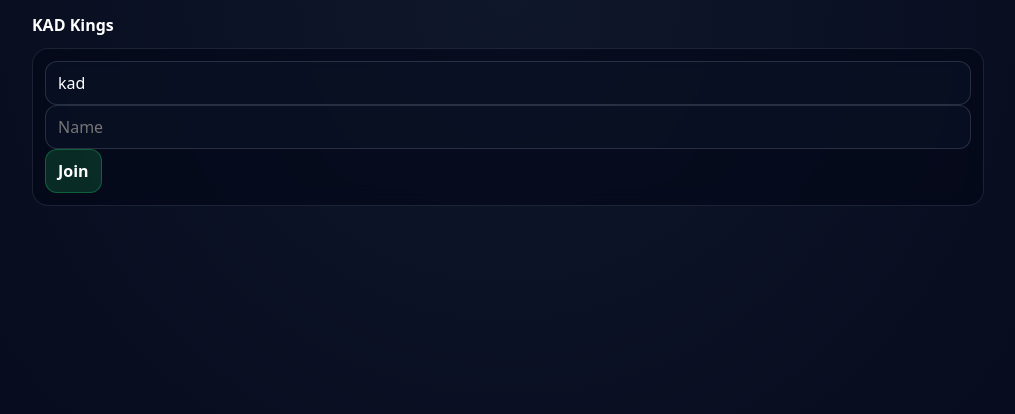
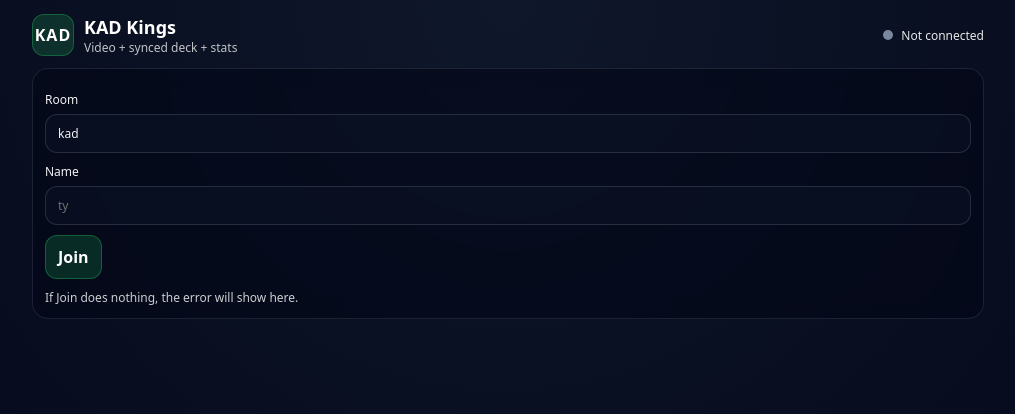
Before and after one commit to wbgl-blip/kadkings, a Next.js app: page / in a window 1280 px wide. Shown: the top 414 px of the page, without its empty margins (132-1147 px from the left). Built offline with nearby package versions, Linux system fonts and the light colour scheme.

Commit message:
Refactor page.tsx for readability and reliability
Refactor code for improved readability and reliability. Changes include using a clone function for state management, ensuring proper handling of null values, and enhancing the user interface elements.

```diff
--- a/app/page.tsx
+++ b/app/page.tsx
@@ -1,6 +1,6 @@
 "use client";
 
-import React, { useEffect, useMemo, useRef, useState } from "react";
+import React, { useMemo, useRef, useState } from "react";
 import { Room, RoomEvent, Track } from "livekit-client";
 
 /* =========================
@@ -40,10 +40,15 @@ function shuffle<T>(arr: T[]): T[] {
 
 function buildDeck() {
   const suits = ["♠", "♥", "♦", "♣"];
-  const ranks = ["A","2","3","4","5","6","7","8","9","10","J","Q","K"];
+  const ranks = ["A", "2", "3", "4", "5", "6", "7", "8", "9", "10", "J", "Q", "K"];
   const d: string[] = [];
   for (const r of ranks) for (const s of suits) d.push(`${r}${s}`);
   return d;
+}
+
+function clone<T>(obj: T): T {
+  // more reliable than structuredClone across mobile browsers
+  return JSON.parse(JSON.stringify(obj));
 }
 
 function encode(obj: any) {
@@ -65,13 +70,14 @@ function decode(buf: Uint8Array) {
 export default function Page() {
   const roomRef = useRef<Room | null>(null);
   const me = useRef<string>("");
-
   const videoRef = useRef<HTMLDivElement>(null);
 
   const [roomCode, setRoomCode] = useState("kad");
   const [name, setName] = useState("");
 
   const [connected, setConnected] = useState(false);
+  const [joining, setJoining] = useState(false);
+  const [errMsg, setErrMsg] = useState<string>("");
 
   const [state, setState] = useState<GameState>({
     host: null,
@@ -86,9 +92,9 @@ export default function Page() {
 
   function ensureTile(id: string) {
     const root = videoRef.current;
-    if (!root) return;
+    if (!root) return null;
 
-    let el = root.querySelector(`[data-id="${id}"]`) as HTMLDivElement;
+    let el = root.querySelector(`[data-id="${CSS.escape(id)}"]`) as HTMLDivElement | null;
 
     if (!el) {
       el = document.createElement("div");
@@ -111,6 +117,19 @@ export default function Page() {
     return el;
   }
 
+  async function attachLocalTracks(room: Room) {
+    // local tracks exist only after enabling cam/mic
+    room.localParticipant.videoTrackPublications.forEach((pub) => {
+      const track = pub.track;
+      if (!track) return;
+      const tile = ensureTile(me.current);
+      if (!tile) return;
+      if (track.kind === Track.Kind.Video) {
+        track.attach(tile.querySelector("video")!);
+      }
+    });
+  }
+
   /* =========================
      NETWORK
   ========================= */
@@ -119,10 +138,7 @@ export default function Page() {
     const r = roomRef.current;
     if (!r) return;
 
-    await r.localParticipant.publishData(
-      encode(msg),
-      { reliable: true }
-    );
+    await r.localParticipant.publishData(encode(msg), { reliable: true });
   }
 
   /* =========================
@@ -144,38 +160,35 @@ export default function Page() {
     if (!r) return;
 
     if (state.host !== me.current) {
-      send({ type: "DRAW" });
+      await send({ type: "DRAW" });
       return;
     }
 
-    const next = structuredClone(state);
+    const next = clone(state);
 
     if (!next.deck.length) {
       next.deck = shuffle(buildDeck());
     }
 
     const card = next.deck.shift() || null;
-
     next.currentCard = card;
 
     ensurePlayer(next, me.current);
     next.players[me.current].cardsDrawn++;
 
     setState(next);
-    send({ type: "STATE", data: next });
+    await send({ type: "STATE", data: next });
   }
 
-  function changeDrink(n: number) {
-    const next = structuredClone(state);
-
+  async function changeDrink(n: number) {
+    const next = clone(state);
     ensurePlayer(next, me.current);
 
-    next.players[me.current].drinks =
-      Math.max(0, next.players[me.current].drinks + n);
+    next.players[me.current].drinks = Math.max(0, next.players[me.current].drinks + n);
 
     setState(next);
 
-    send({
+    await send({
       type: "UPDATE",
       id: me.current,
       patch: { drinks: next.players[me.current].drinks }
@@ -183,25 +196,41 @@ export default function Page() {
   }
 
   /* =========================
-     CONNECT
+     CONNECT / DISCONNECT
   ========================= */
 
   async function connect() {
-    if (!roomCode || !name) return alert("Enter name + room");
+    setErrMsg("");
 
-    const res = await fetch(
-      `/api/token?room=${roomCode}&name=${name}`
-    );
+    const roomName = roomCode.trim();
+    const identity = name.trim();
 
+    if (!roomName || !identity) {
+      setErrMsg("Enter a room + name.");
+      return;
+    }
+
+    setJoining(true);
+
+    try {
+      // 1) get token + url
+      const res = await fetch(`/api/token?room=${encodeURIComponent(roomName)}&name=${encodeURIComponent(identity)}`);
       const data = await res.json();
 
+      if (!res.ok) {
+        throw new Error(data?.error || `Token API failed (${res.status})`);
+      }
+      if (!data?.token || !data?.url) {
+        throw new Error("Token API returned missing token/url.");
+      }
+
+      // 2) connect
       const room = new Room();
       roomRef.current = room;
+      me.current = identity;
 
-    me.current = name;
-
-    room.on(RoomEvent.TrackSubscribed, (track, _, p) => {
-      const tile = ensureTile(p.identity);
+      room.on(RoomEvent.TrackSubscribed, (track, _pub, participant) => {
+        const tile = ensureTile(participant.identity);
         if (!tile) return;
 
         if (track.kind === Track.Kind.Video) {
@@ -213,17 +242,18 @@ export default function Page() {
         const msg = decode(buf);
         if (!msg) return;
 
-      if (msg.type === "STATE") {
-        setState(msg.data);
-      }
+        if (msg.type === "STATE") setState(msg.data);
 
         if (msg.type === "DRAW") {
-        if (state.host === me.current) draw();
+          // only host should execute draws
+          if (roomRef.current && me.current && state.host === me.current) {
+            draw();
+          }
         }
 
         if (msg.type === "UPDATE") {
           setState((s) => {
-          const n = structuredClone(s);
+            const n = clone(s);
             ensurePlayer(n, msg.id);
             Object.assign(n.players[msg.id], msg.patch);
             return n;
@@ -231,87 +261,192 @@ export default function Page() {
         }
       });
 
+      room.on(RoomEvent.Disconnected, () => {
+        setConnected(false);
+      });
+
+      // This is where it was likely failing for you; now you'll see the exact error.
       await room.connect(data.url, data.token);
 
-    const next = structuredClone(state);
+      // 3) mark connected so UI advances immediately
+      setConnected(true);
 
-    ensurePlayer(next, name);
+      // 4) initialize state (host if first)
+      const next = clone(state);
+      ensurePlayer(next, identity);
 
       if (!next.host) {
-      next.host = name;
+        next.host = identity;
         next.deck = shuffle(buildDeck());
       }
 
       setState(next);
-    send({ type: "STATE", data: next });
+      await send({ type: "STATE", data: next });
 
-    setConnected(true);
-
+      // 5) ask for camera/mic AFTER UI is advanced
+      // If permission denied, we still stay "connected" and show the error.
+      try {
         await room.localParticipant.setCameraEnabled(true);
         await room.localParticipant.setMicrophoneEnabled(true);
+        ensureTile(identity);
+        await attachLocalTracks(room);
+      } catch (e: any) {
+        setErrMsg(`Connected, but camera/mic blocked: ${e?.message || e}`);
+      }
+    } catch (e: any) {
+      setErrMsg(e?.message || String(e));
+      setConnected(false);
+      if (roomRef.current) {
+        try {
+          roomRef.current.disconnect();
+        } catch {}
+      }
+      roomRef.current = null;
+    } finally {
+      setJoining(false);
+    }
+  }
 
-    ensureTile(name);
+  function disconnect() {
+    setErrMsg("");
+    const r = roomRef.current;
+    if (r) {
+      try {
+        r.disconnect();
+      } catch {}
+    }
+    roomRef.current = null;
+    setConnected(false);
   }
 
   /* =========================
      UI
   ========================= */
 
-  const players = useMemo(
-    () => Object.values(state.players),
-    [state.players]
-  );
+  const players = useMemo(() => Object.values(state.players), [state.players]);
 
   return (
     <div className="app">
-      <h2>KAD Kings</h2>
+      <div className="topbar">
+        <div className="brand">
+          <div className="logo">KAD</div>
+          <div>
+            <div className="title">KAD Kings</div>
+            <div className="sub">Video + synced deck + stats</div>
+          </div>
+        </div>
+
+        <div className="status">
+          <span className="dot" style={{ background: connected ? "rgba(34,197,94,0.9)" : "rgba(148,163,184,0.9)" }} />
+          {connected ? "Connected" : "Not connected"}
+        </div>
+      </div>
 
       {!connected ? (
         <div className="card">
-          <input
-            placeholder="Room"
-            value={roomCode}
-            onChange={(e) => setRoomCode(e.target.value)}
-          />
+          <div className="field">
+            <div>Room</div>
+            <input value={roomCode} onChange={(e) => setRoomCode(e.target.value)} placeholder="kad" />
+          </div>
 
-          <input
-            placeholder="Name"
-            value={name}
-            onChange={(e) => setName(e.target.value)}
-          />
-
-          <button className="btn primary" onClick={connect}>
-            Join
-          </button>
+          <div className="field">
+            <div>Name</div>
+            <input value={name} onChange={(e) => setName(e.target.value)} placeholder="ty" />
           </div>
-      ) : (
-        <>
-          <div ref={videoRef} className="videoGrid" />
-
-          <div className="card">
-            <button className="deckBtn" onClick={draw}>
-              <div className="deckFace">DRAW</div>
-            </button>
-
-            <h1>{state.currentCard || "—"}</h1>
 
           <div className="row">
-              <button className="btn" onClick={() => changeDrink(1)}>
-                + Drink
-              </button>
-
-              <button className="btn" onClick={() => changeDrink(-1)}>
-                - Drink
+            <button className="btn primary" onClick={connect} disabled={joining}>
+              {joining ? "Joining..." : "Join"}
             </button>
           </div>
 
+          {errMsg ? (
+            <div className="note" style={{ color: "rgba(248,113,113,0.95)" }}>
+              {errMsg}
+            </div>
+          ) : (
+            <div className="note">
+              If Join does nothing, the error will show here.
+            </div>
+          )}
+        </div>
+      ) : (
+        <div className="grid2">
+          <div className="card">
+            <div className="cardHead">
+              <h2>Video</h2>
+              <button className="btn danger small" onClick={disconnect}>
+                Leave
+              </button>
+            </div>
+
+            {errMsg ? (
+              <div className="note" style={{ color: "rgba(248,113,113,0.95)" }}>
+                {errMsg}
+              </div>
+            ) : null}
+
+            <div ref={videoRef} className="videoGrid" />
+            <div className="note">
+              If you can’t see yourself: check browser permissions (camera/mic allowed).
+            </div>
+          </div>
+
+          <div className="card">
+            <div className="cardHead">
+              <h2>Deck</h2>
+              <span className="pill">Host: {state.host || "—"}</span>
+            </div>
+
+            <button className="deckBtn" onClick={draw}>
+              <div className="deckFace">
+                <div className="deckTop">KAD</div>
+                <div className="deckMid">DRAW</div>
+                <div className="deckBot">KINGS</div>
+              </div>
+            </button>
+
+            <div className="currentCard">
+              <div className="label">Current Card</div>
+              <div className="cardText">{state.currentCard || "—"}</div>
+            </div>
+
+            <div className="statsBox">
+              <div className="statsHead">
+                <div>
+                  <div className="label">Your drinks</div>
+                  <div style={{ fontWeight: 900, fontSize: 20 }}>
+                    {state.players[me.current]?.drinks ?? 0}
+                  </div>
+                </div>
+                <div className="row tight">
+                  <button className="btn small" onClick={() => changeDrink(-1)}>
+                    -1
+                  </button>
+                  <button className="btn small primary" onClick={() => changeDrink(1)}>
+                    +1
+                  </button>
+                </div>
+              </div>
+
+              <div className="label">Players</div>
+              <div className="statsList">
                 {players.map((p) => (
                   <div key={p.name} className="statRow">
-                {p.name} — {p.drinks}
+                    <div style={{ fontWeight: 900 }}>{p.name}</div>
+                    <div style={{ opacity: 0.9 }}>
+                      🍺 {p.drinks} · 🃏 {p.cardsDrawn}
+                    </div>
                   </div>
                 ))}
               </div>
-        </>
+            </div>
+
+            <div className="footer">
+              Tip: open the same room on a second phone to confirm real-time sync.
+            </div>
+          </div>
+        </div>
       )}
     </div>
   );
```
Lines whose indentation alone changed are shown as unchanged.
